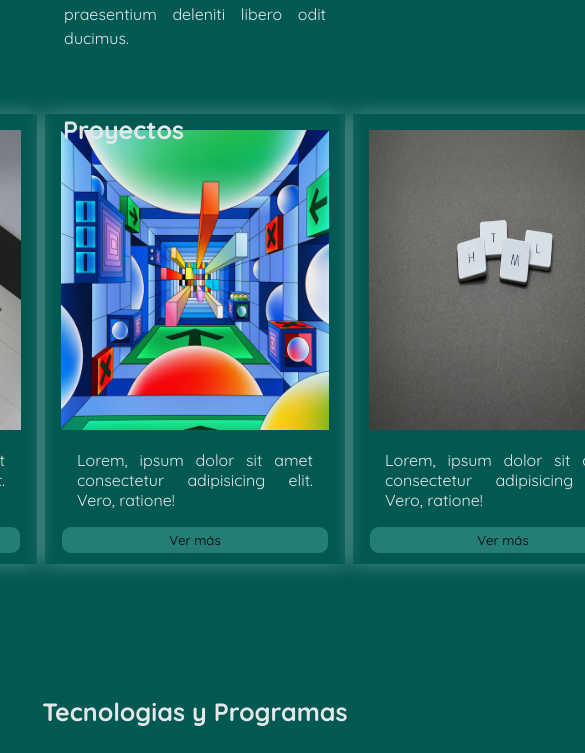
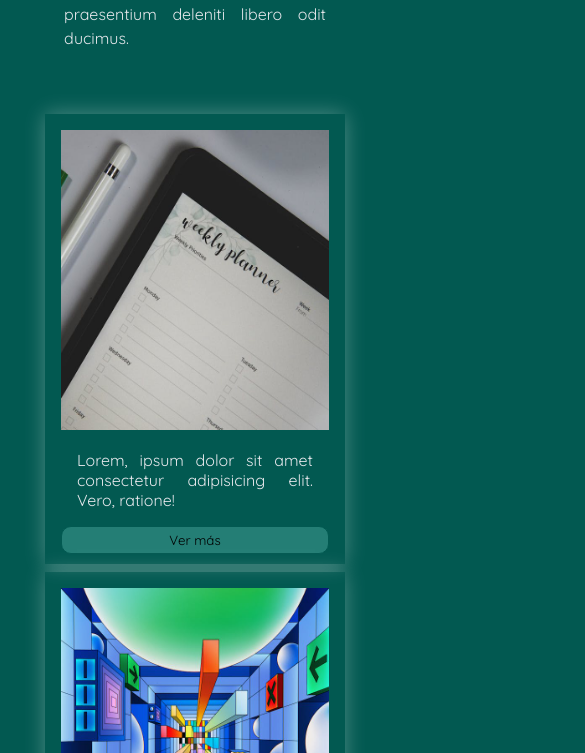
Before and after one commit to aldafernandez/portfolio-practica, a plain HTML site: page index.html in a window 390 px wide. Shown: the part 1746-2499 px from the top of the page, 585 px wide, since content can reach past the window. Drawn offline with Linux system fonts and the light colour scheme.

Commit message:
responsive

```diff
--- a/style.css
+++ b/style.css
@@ -83,14 +83,15 @@ body{
     height: 550px;
     display: grid;
     grid-template-columns: repeat(3, 300px);
-    grid-template-rows: 400px;
+    grid-template-rows: repeat(3, 400px);
+    grid-auto-rows: 400px;
     gap: .5rem;
     justify-content: center;
     position: relative;
     & .subtitle{
         font-size: 25px;
         position: absolute;
-        transform: translateX(63px);
+        transform: translateX(40px);
     }
     & .card-proyectos{
         box-shadow: 0 0 20px 0 rgba(255, 255, 255, .3);
@@ -192,3 +193,24 @@ body{
         padding-inline-start: 2rem;
     }
 }
+@media(max-width:1290px){
+    #proyectos .subtitle{
+        color:transparent;
+    }
+}
+@media(max-width:1000px){
+    #proyectos{
+        display: flex;
+        flex-wrap: wrap;
+        transition: none;
+        height: fit-content;
+    }
+}
+
+@media(max-width:675px){
+    .container{
+        display: flex;
+        flex-direction: column;
+        align-items: center;
+    }
+}
```
